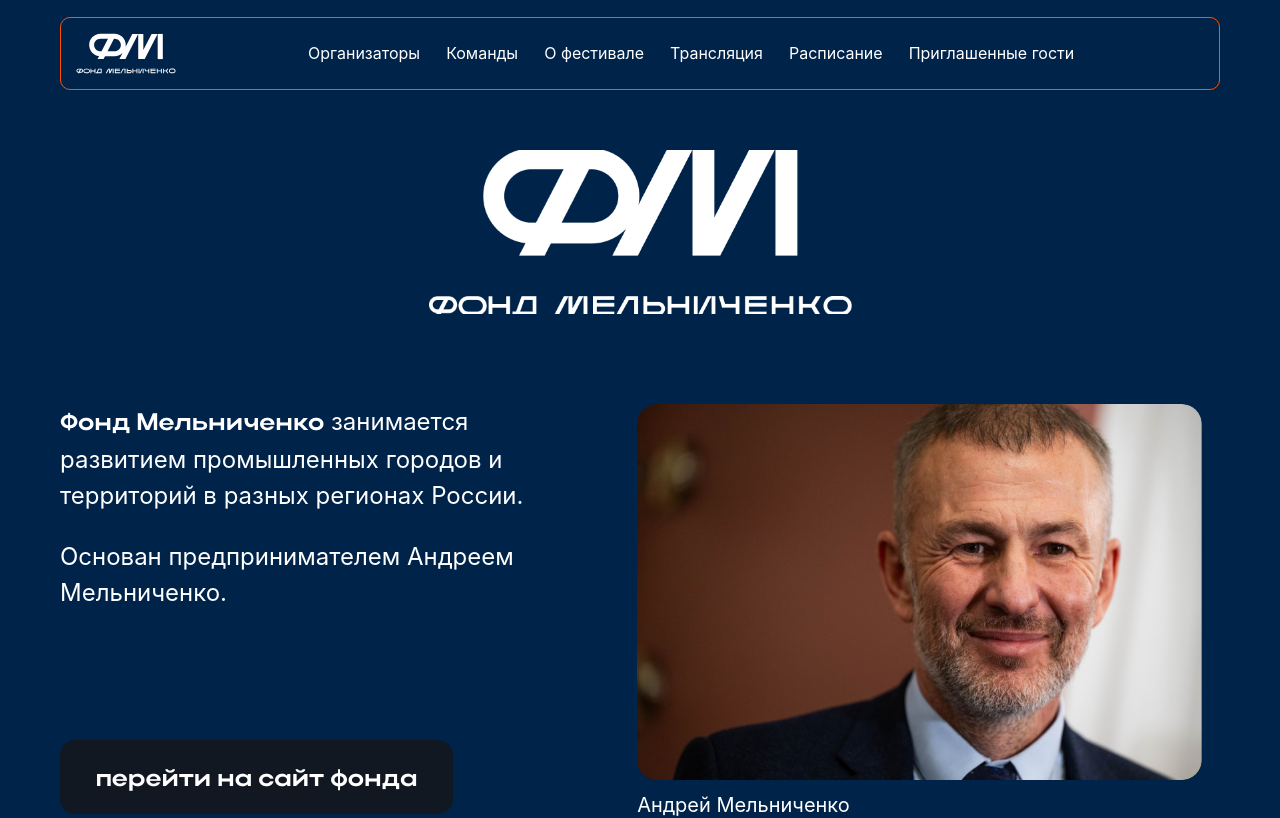
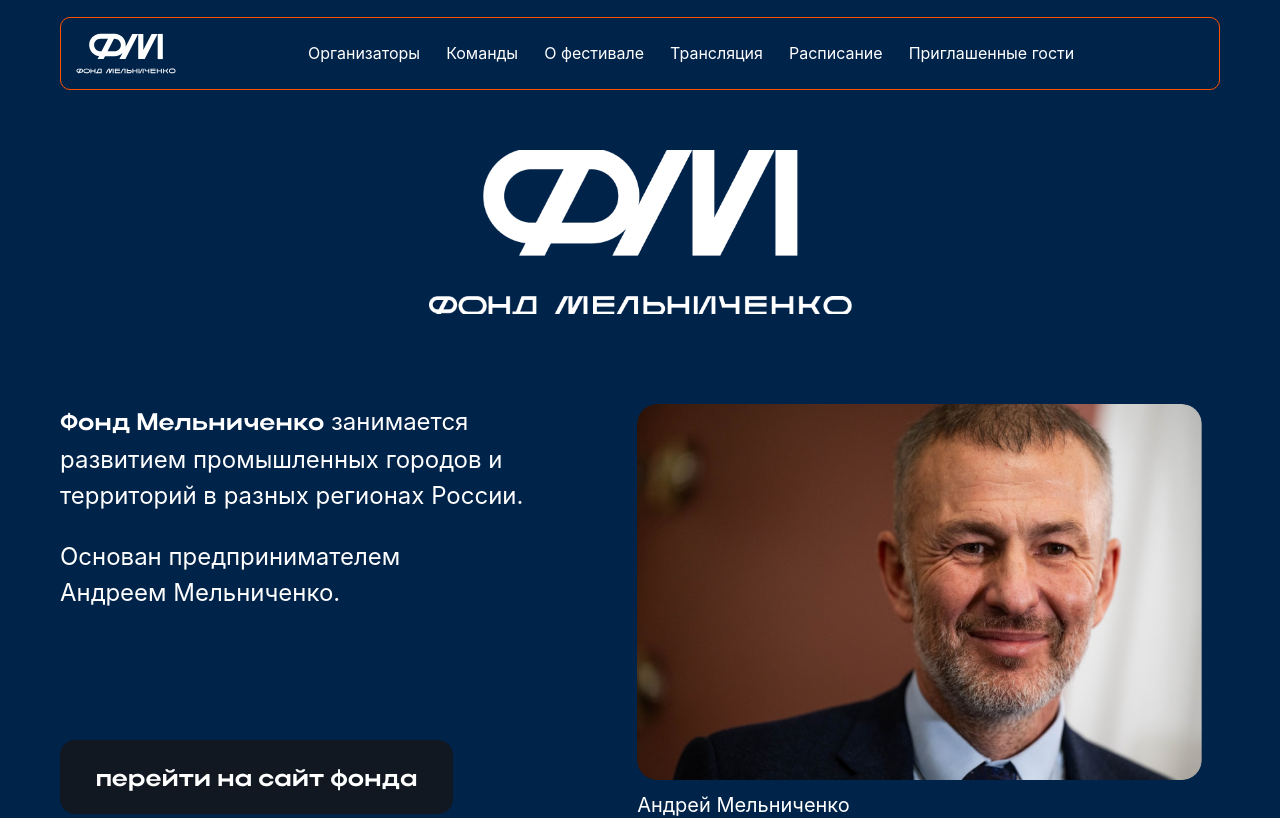
Before and after one commit to hungdev1602/Meinichenko_Cup, a React (Vite) app: page /organizers in a window 1280 px wide. Shown: the top 818 px of the page. Built offline with nearby package versions, Linux system fonts and the light colour scheme.

Commit message:
Add link telegram

```diff
--- a/src/components/BurgerMenu/BurgerMenu.jsx
+++ b/src/components/BurgerMenu/BurgerMenu.jsx
@@ -97,7 +97,7 @@
           </div>
 
           <div className="mt-[40px] grid grid-cols-2 gap-[10px]">
-            <a href="/" target="_blank" className="w-[160px] h-[69px] flex items-center justify-center bg-[#111821] rounded-[12px]">
+            <a href="https://t.me/MelnichenkoCup" target="_blank" className="w-[160px] h-[69px] flex items-center justify-center bg-[#111821] rounded-[12px]">
               <LiaTelegramPlane size={35}/>
             </a>
             <a href="https://vk.com/melnichenkocup" target="_blank" className="w-[160px] h-[69px] flex items-center justify-center bg-[#111821] rounded-[12px]">
--- a/src/components/Footer/Footer.jsx
+++ b/src/components/Footer/Footer.jsx
@@ -109,7 +109,7 @@
             </div>
             {/* Right */}
             <div className="flex gap-[20px] mt-[15px] sm:mt-0">
-              <a href="/" target="_blank" className="w-[165px] lg:w-[275px] h-[69px] sm:h-[80px] lg:h-[100px] inline-flex justify-center items-center bg-[#00234A] rounded-[20px]">
+              <a href="https://t.me/MelnichenkoCup" target="_blank" className="w-[165px] lg:w-[275px] h-[69px] sm:h-[80px] lg:h-[100px] inline-flex justify-center items-center bg-[#00234A] rounded-[20px]">
                 <LiaTelegramPlane size={size}/>
               </a>
               <a href="https://vk.com/melnichenkocup" target="_blank" className="w-[165px] lg:w-[275px] h-[69px] sm:h-[80px] lg:h-[100px] inline-flex justify-center items-center bg-[#00234A] rounded-[20px]">
--- a/src/components/OnlineBroadcast/OnlineBroadcast.jsx
+++ b/src/components/OnlineBroadcast/OnlineBroadcast.jsx
@@ -70,7 +70,7 @@
 
         <div className="mt-[15px] sm:mt-[40px] flex justify-center gap-[20px]">
           <a
-            href="/"
+            href="https://t.me/MelnichenkoCup"
             target="_blank"
             className="w-[144px] sm:w-[220px] md:w-[260px] lg:w-[290px] h-[55px] sm:h-[95px] md:h-[110px] lg:h-[150px] inline-flex justify-center items-center bg-[#111821] rounded-[12px] sm:rounded-[20px]"
           >
--- a/src/pages/Organizers/Organizers.jsx
+++ b/src/pages/Organizers/Organizers.jsx
@@ -5,9 +5,11 @@
   const text = ` занимается развитием
   промышленных городов
 и территорий в разных регионах России.
-Основан предпринимателем Андреем
-Мельниченко.
+Основан предпринимателем
+Андреем Мельниченко.
 `
+  const text2 = `Основан предпринимателем
+  Андреем Мельниченко.`
   return (
     <>
       <div className="mt-[40px] sm:mt-[60px] mb-[90px] sm:mb-[130px]">
@@ -19,7 +21,7 @@
           {/* Left */}
           <div className="w-[100%] md:w-[42%] text-[14px] sm:text-[18px] lg:text-[24px] text-center md:text-start">
             <div className="hidden sm:block "><span className="font-actay"><b>Фонд Мельниченко</b></span> занимается развитием промышленных городов и территорий в разных регионах России.</div>
-            <div className="hidden sm:block mt-[25px] ">Основан предпринимателем Андреем Мельниченко.</div>
+            <div className="hidden sm:block mt-[25px] whitespace-pre-line">{text2}</div>
             <div className="block sm:hidden text-[14px] text-center whitespace-pre-line"><b className="font-actay">Фонд Мельниченко</b> {text}</div>
           </div>
 
```
